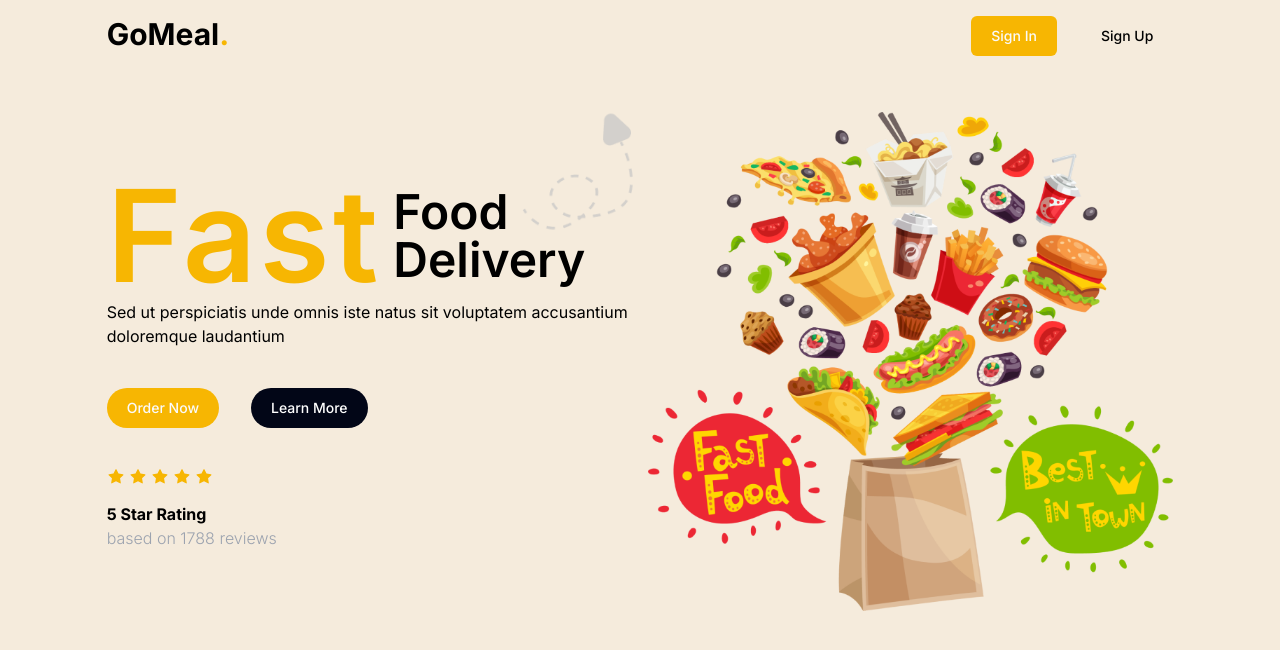
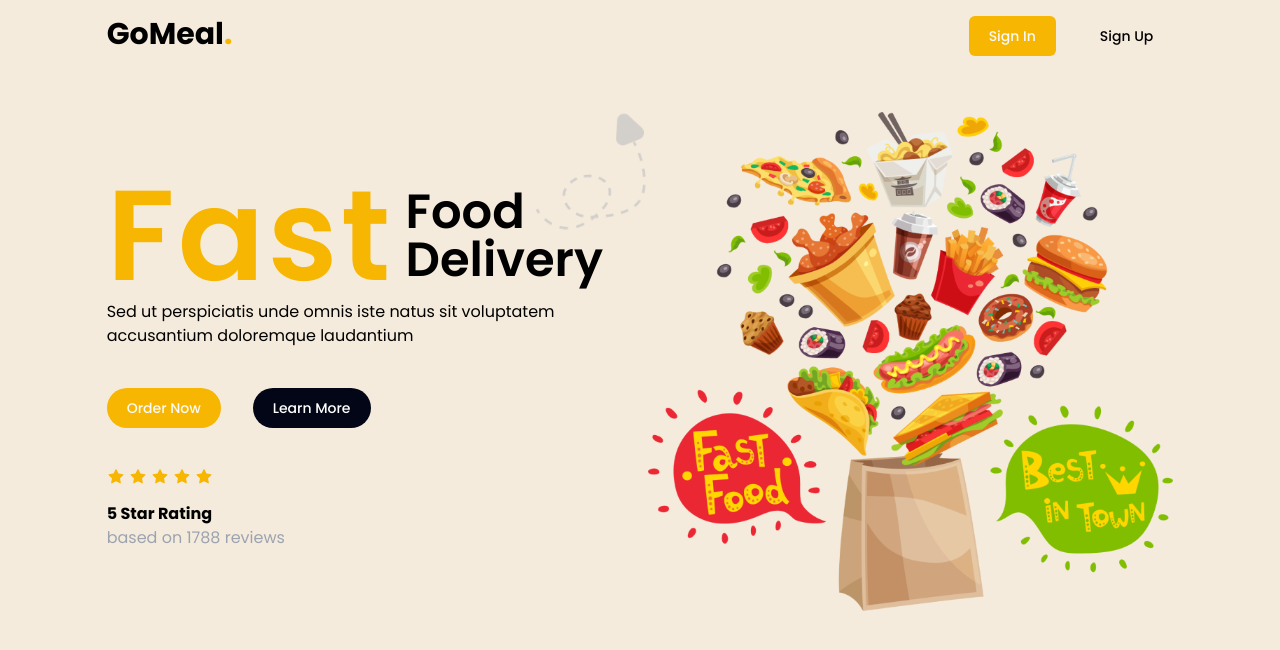
Before and after one commit to rafiakbar13/GoMeal, a Next.js app: page / in a window 1280 px wide. Shown: the top 650 px of the page. Built offline with nearby package versions, Linux system fonts and the light colour scheme.

Commit message:
changed font-family

```diff
--- a/src/app/layout.tsx
+++ b/src/app/layout.tsx
@@ -1,5 +1,6 @@
 import type { Metadata } from 'next'
 import { Inter } from 'next/font/google'
+import { PoppinsFont } from '../common/style/font'
 import './globals.css'
 
 const inter = Inter({ subsets: ['latin'] })
@@ -16,7 +17,7 @@ export default function RootLayout({
 }) {
   return (
     <html lang="en">
-      <body className={inter.className}>{children}</body>
+      <body className={PoppinsFont.className}>{children}</body>
     </html>
   )
 }
--- /dev/null
+++ b/src/common/style/font.ts
@@ -0,0 +1,8 @@
+import { Poppins } from 'next/font/google'
+
+export const PoppinsFont = Poppins({
+    variable: '--font-poppins',
+    subsets: ['latin-ext'],
+    display: 'fallback',
+    weight: ['400', '500', '600', '700'],
+})
```
